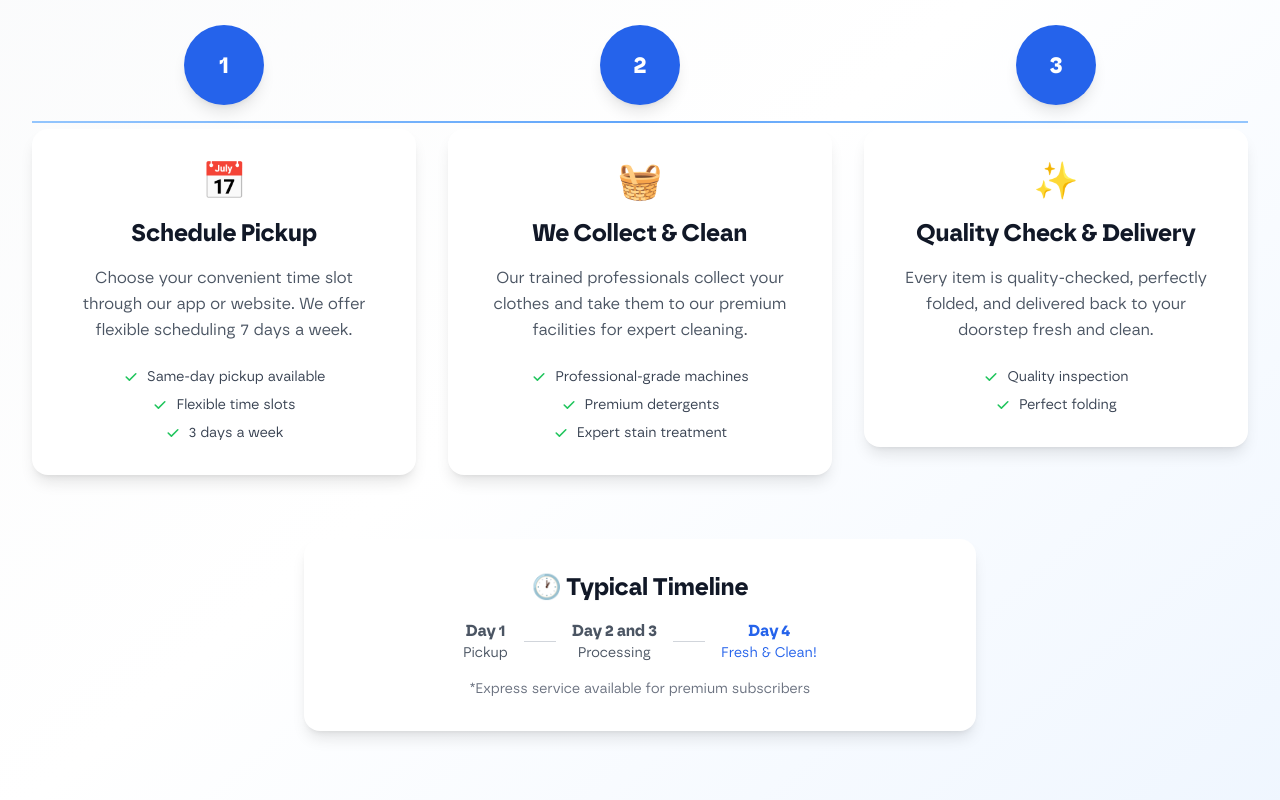
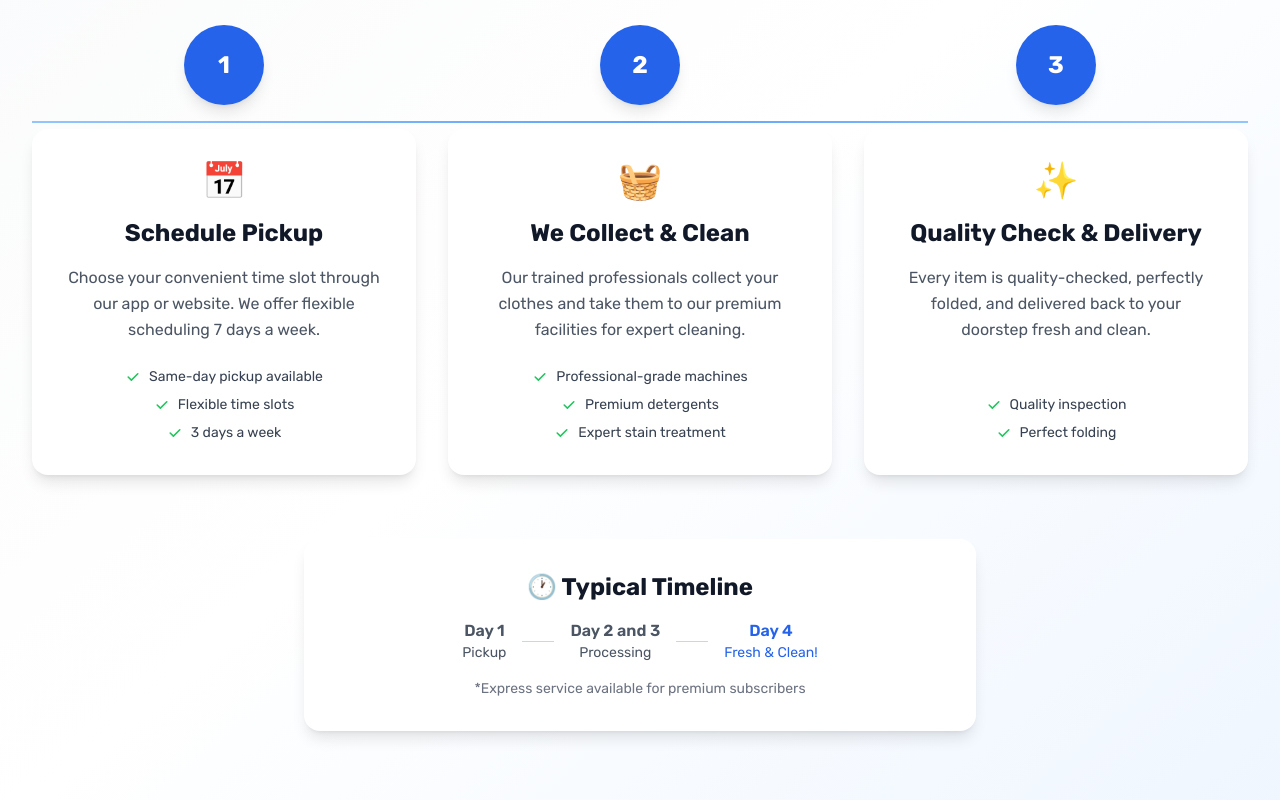
Before and after one commit to Iamstanlee/jaranow-marketing-fe, a React (Create React App) app: page /wash in a window 1280 px wide. Shown: the part 2400-3200 px from the top of the page. Built offline with nearby package versions, Linux system fonts and the light colour scheme.

Commit message:
update font

```diff
--- a/public/index.html
+++ b/public/index.html
@@ -8,6 +8,11 @@
       name="description"
       content="Nigeria's #1 convenience partner"
     />
+
+    <!-- Google Fonts -->
+    <link rel="preconnect" href="https://fonts.googleapis.com" />
+    <link rel="preconnect" href="https://fonts.gstatic.com" crossorigin />
+    <link href="https://fonts.googleapis.com/css2?family=Rubik:ital,wght@0,300..900;1,300..900&display=swap" rel="stylesheet" />
 
     <!-- Resource hints for performance -->
     <link rel="preconnect" href="https://www.googletagmanager.com" />
--- a/src/components/home/Hero.tsx
+++ b/src/components/home/Hero.tsx
@@ -1,7 +1,7 @@
 import React from 'react';
 import { Link } from 'react-router-dom';
 import { motion } from 'framer-motion';
-import {ArrowRight, Zap, Sparkles, Carrot, Bike, Shirt} from 'lucide-react';
+import {ArrowRight, Zap, Sparkles, Bike, Shirt} from 'lucide-react';
 import { fadeInUp, staggerContainer } from '../../utils/animations';
 
 const Hero: React.FC = () => {
--- a/src/components/wash/HowItWorks.tsx
+++ b/src/components/wash/HowItWorks.tsx
@@ -49,11 +49,11 @@ const HowItWorks: React.FC = () => {
           {/* Connection Line */}
           <div className="hidden lg:block absolute top-24 left-0 right-0 h-0.5 bg-gradient-to-r from-primary-300 via-primary-400 to-primary-300"></div>
 
-          <div className="grid lg:grid-cols-3 gap-12 lg:gap-8">
+          <div className="grid lg:grid-cols-3 gap-12 lg:gap-8 items-stretch">
             {steps.map((step, index) => (
               <motion.div
                 key={index}
-                className="relative text-center"
+                className="relative text-center flex flex-col"
                 initial={{ opacity: 0, y: 20 }}
                 whileInView={{ opacity: 1, y: 0 }}
                 transition={{ duration: 0.8, delay: index * 0.2 }}
@@ -70,10 +70,10 @@ const HowItWorks: React.FC = () => {
                   <div className="absolute inset-0 rounded-full bg-primary-400 animate-ping opacity-20"></div>
                 </motion.div>
 
-                <div className="bg-white rounded-2xl p-8 shadow-lg hover:shadow-xl transition-all duration-300">
+                <div className="bg-white rounded-2xl p-8 shadow-lg hover:shadow-xl transition-all duration-300 flex-1 flex flex-col">
                   <div className="text-4xl mb-4">{step.icon}</div>
                   <h3 className="text-2xl font-bold text-gray-900 mb-4">{step.title}</h3>
-                  <p className="text-gray-600 mb-6 leading-relaxed">{step.description}</p>
+                  <p className="text-gray-600 mb-6 leading-relaxed flex-grow">{step.description}</p>
 
                   <div className="space-y-2">
                     {step.details.map((detail, detailIndex) => (
@@ -101,7 +101,7 @@ const HowItWorks: React.FC = () => {
         </div>
 
         <motion.div
-          className="mt-16 text-center"
+          className="relative z-10 mt-16 text-center"
           initial={{ opacity: 0, y: 20 }}
           whileInView={{ opacity: 1, y: 0 }}
           transition={{ duration: 0.8, delay: 0.6 }}
--- a/src/index.css
+++ b/src/index.css
@@ -2,33 +2,9 @@
 @tailwind components;
 @tailwind utilities;
 
-@font-face {
-  font-family: 'Borna';
-  src: url('./assets/fonts/Borna-Regular.ttf') format('truetype');
-  font-weight: 400;
-  font-style: normal;
-  font-display: swap;
-}
-
-@font-face {
-  font-family: 'Borna';
-  src: url('./assets/fonts/Borna-Medium.ttf') format('truetype');
-  font-weight: 500;
-  font-style: normal;
-  font-display: swap;
-}
-
-@font-face {
-  font-family: 'Borna';
-  src: url('./assets/fonts/Borna-Bold.ttf') format('truetype');
-  font-weight: 700;
-  font-style: normal;
-  font-display: swap;
-}
-
 body {
   margin: 0;
-  font-family: 'Borna', -apple-system, BlinkMacSystemFont, 'Segoe UI', 'Roboto', sans-serif;
+  font-family: 'Rubik', -apple-system, BlinkMacSystemFont, 'Segoe UI', 'Roboto', sans-serif;
   font-weight: 400;
   -webkit-font-smoothing: antialiased;
   -moz-osx-font-smoothing: grayscale;
--- a/src/pages/Deck.tsx
+++ b/src/pages/Deck.tsx
@@ -1,6 +1,6 @@
 const Deck = () => {
     return (
-        <iframe className="h-screen w-screen" src='https://jaranow-aql95kn.gamma.site'></iframe>
+        <iframe title='Jaranow pitch deck' className="h-screen w-screen" src='https://jaranow-aql95kn.gamma.site'></iframe>
     );
 };
 
--- a/src/pages/WashLanding.tsx
+++ b/src/pages/WashLanding.tsx
@@ -12,7 +12,6 @@ import Testimonials from '../components/wash/Testimonials';
 import FAQ from '../components/wash/FAQ';
 import Footer from '../components/wash/Footer';
 import WaitlistForm from '../components/wash/WaitlistForm';
-import LaunchBanner from '../components/wash/LaunchBanner';
 import {scrollToElement} from '../utils/formatters';
 
 const WashLanding: React.FC = () => {
@@ -33,10 +32,10 @@ const WashLanding: React.FC = () => {
     scrollToElement('pricing');
   };
 
-  const openWaitlist = (planId?: string) => {
-    setSelectedPlan(planId);
-    setIsWaitlistOpen(true);
-  };
+  // const openWaitlist = (planId?: string) => {
+  //   setSelectedPlan(planId);
+  //   setIsWaitlistOpen(true);
+  // };
 
   const closeWaitlist = () => {
     setIsWaitlistOpen(false);
--- a/tailwind.config.js
+++ b/tailwind.config.js
@@ -32,9 +32,9 @@ module.exports = {
         }
       },
       fontFamily: {
-        'display': ['ClashGrotesk', 'system-ui', 'sans-serif'],
-        'body': ['ClashGrotesk', 'system-ui', 'sans-serif'],
-        sans: ['ClashGrotesk', 'system-ui', 'sans-serif'],
+        'display': ['Rubik', 'system-ui', 'sans-serif'],
+        'body': ['Rubik', 'system-ui', 'sans-serif'],
+        sans: ['Rubik', 'system-ui', 'sans-serif'],
       },
       spacing: {
         '18': '4.5rem',
```
